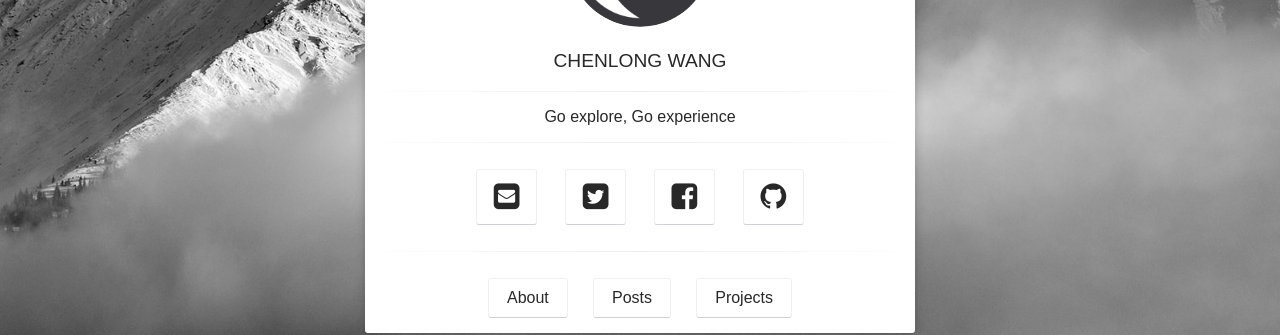
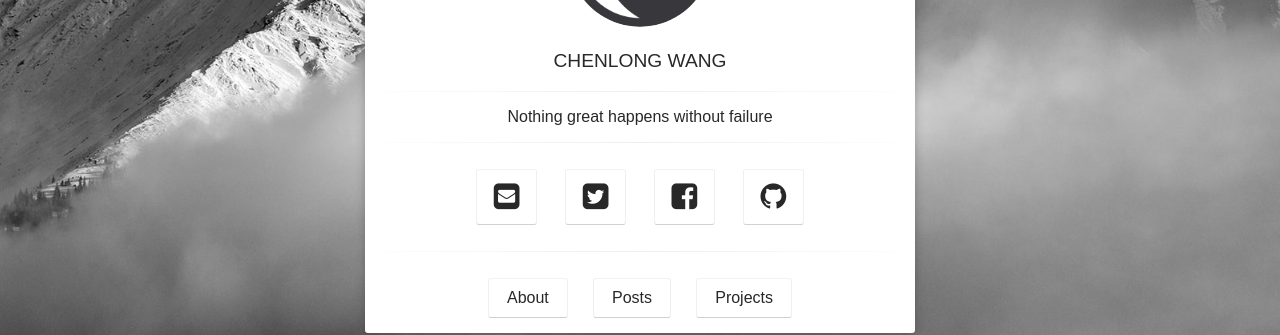
Before and after one commit to Chenlonw/chenlonw.github.com, a Jekyll site: the page built from index.html, in a window 1280 px wide. Shown: the part 351-686 px from the top of the page. Built offline with Jekyll 4.4.1, drawn with Linux system fonts in a browser that asks for light colours; some web fonts are replaced.

Commit message:
Add new bio

```diff
--- a/_config.yml
+++ b/_config.yml
@@ -1,6 +1,6 @@
 # Site
 title:              CHENLONG WANG
-bio:                'Go explore, Go experience'
+bio:                'Nothing great happens without failure'
 description:        "I am a Ph.D. student in geophysics in China"
 reading_time:       true
 words_per_minute:   200
```
